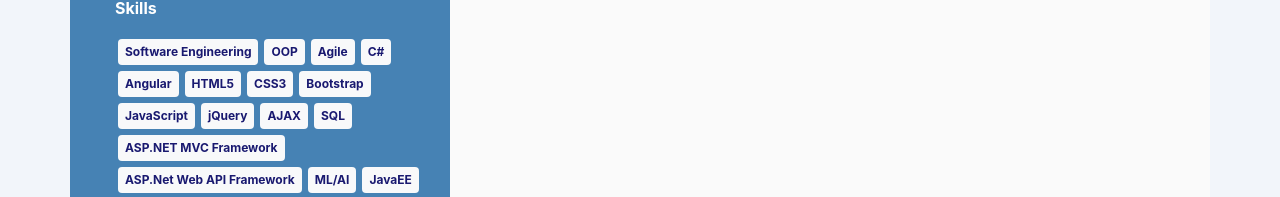
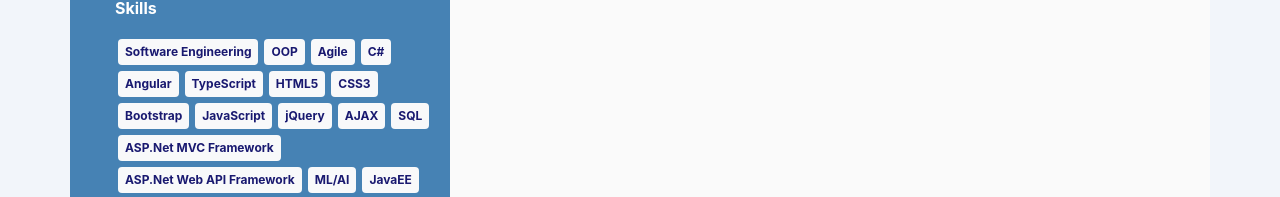
Before and after one commit to sashastudent/profile, an Angular app: page / in a window 1280 px wide. Shown: the part 466-663 px from the top of the page. Built offline with nearby package versions, Linux system fonts and the light colour scheme; what ngx-owl-carousel-o would draw is missing.

Commit message:
add skills

```diff
--- a/src/app/left-container/skills-list/skills-list.service.ts
+++ b/src/app/left-container/skills-list/skills-list.service.ts
@@ -1,5 +1,5 @@
 export class SkillsListService{
 
-    skillsList :string[]=['Software Engineering', 'OOP','Agile','C#','Angular','HTML5','CSS3','Bootstrap','JavaScript','jQuery','AJAX','SQL','ASP.NET MVC Framework ','ASP.Net Web API Framework', 'ML/AI','JavaEE','Python','Azure']
+    skillsList :string[]=['Software Engineering', 'OOP','Agile','C#','Angular','TypeScript','HTML5','CSS3','Bootstrap','JavaScript','jQuery','AJAX','SQL','ASP.Net MVC Framework ','ASP.Net Web API Framework', 'ML/AI','JavaEE','Python','Azure']
 
 }
```
